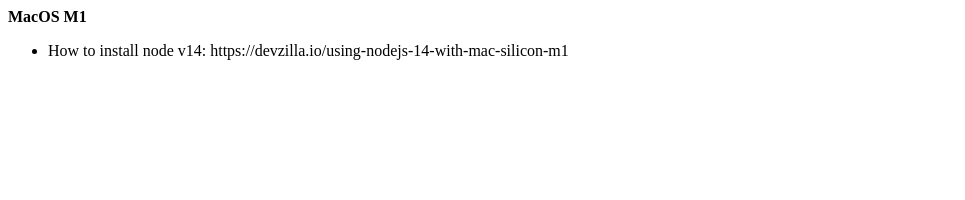
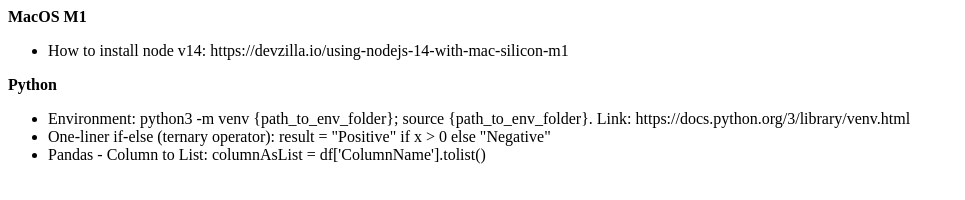
Before and after one commit to alfredomp/alfredomp.github.io, a plain HTML site: page index.html in a window 1280 px wide. Shown: the whole page, without its empty margins (0-965 px from the left). Drawn offline with Linux system fonts and the light colour scheme.

Commit message:
Update index.html

```diff
--- a/index.html
+++ b/index.html
@@ -8,4 +8,12 @@
       <li> How to install node v14: https://devzilla.io/using-nodejs-14-with-mac-silicon-m1 </li>
     </ul>
   </p>
+  <p>
+    <b>Python</b>
+    <ul>
+      <li>Environment: python3 -m venv {path_to_env_folder}; source {path_to_env_folder}. Link: <a>https://docs.python.org/3/library/venv.html</a> </li>
+      <li>One-liner if-else (ternary operator): result = "Positive" if x > 0 else "Negative"</li>
+      <li>Pandas - Column to List: columnAsList = df['ColumnName'].tolist()</li>
+    </ul>
+  </p>
 </body>
```
